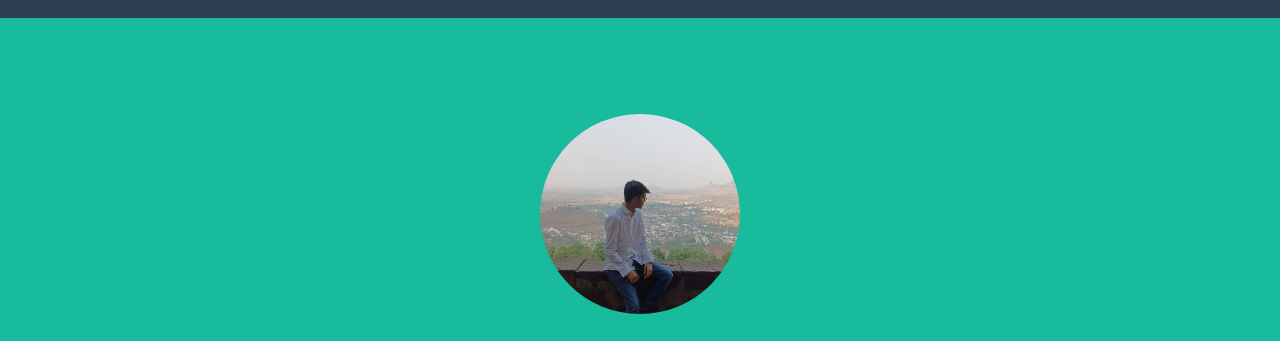
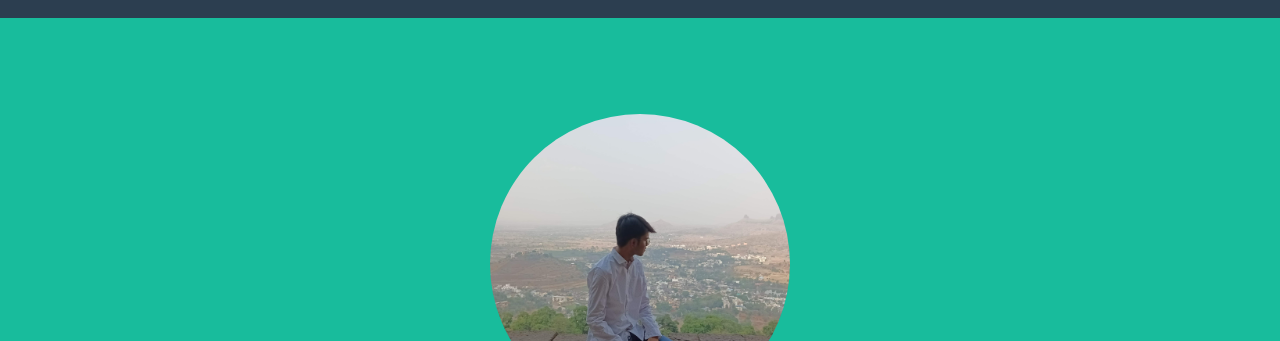
Before and after one commit to Polymath-Saksh/Polymath-Saksh.github.io-V1, a plain HTML site: page index.html in a window 1280 px wide. Shown: the part 88-429 px from the top of the page. Drawn offline with Linux system fonts and the light colour scheme.

Commit message:
Profile Image Corrections

```diff
--- a/assets/css/untitled.css
+++ b/assets/css/untitled.css
@@ -1,5 +1,5 @@
-img {
+#saksh-profile {
   border-radius: 50%;
-  width: 200px;
-  height: 231px;
+  width: 300px;
+  height: 300px;
 }
--- a/index.html
+++ b/index.html
@@ -9,7 +9,7 @@
     <link rel="stylesheet" href="https://fonts.googleapis.com/css?family=Montserrat:400,700&amp;display=swap">
     <link rel="stylesheet" href="https://fonts.googleapis.com/css?family=Lato:400,700,400italic,700italic&amp;display=swap">
     <link rel="stylesheet" href="assets/fonts/font-awesome.min.css">
-    <link rel="stylesheet" href="assets/css/styles.min.css">
+    <link rel="stylesheet" href="assets/css/untitled.css">
 </head>
 
 <body id="page-top" data-bs-spy="scroll" data-bs-target="#mainNav" data-bs-offset="72">
@@ -25,7 +25,7 @@
         </div>
     </nav>
     <header class="text-center text-white bg-primary masthead">
-        <div class="container"><img class="img-fluid d-block mx-auto mb-5" src="assets/img/IMG_20220422_163117_cropped.jpg">
+        <div class="container"><img class="img-fluid d-block mx-auto mb-5" id="saksh-profile" src="assets/img/IMG_20220422_163117_cropped.jpg">
             <h1>Saksham Kumar</h1>
             <hr class="star-light">
             <h2 class="font-weight-light mb-0">Web Developer - Graphic Artist - User Experience Designer</h2>
@@ -252,7 +252,7 @@
         </div>
     </div>
     <script src="assets/bootstrap/js/bootstrap.min.js"></script>
-    <script src="assets/js/script.min.js"></script>
+    <script src="assets/js/freelancer.js"></script>
 </body>
 
 </html>
```
Also changed, not shown: untitled.html (+2 -2 lines).
